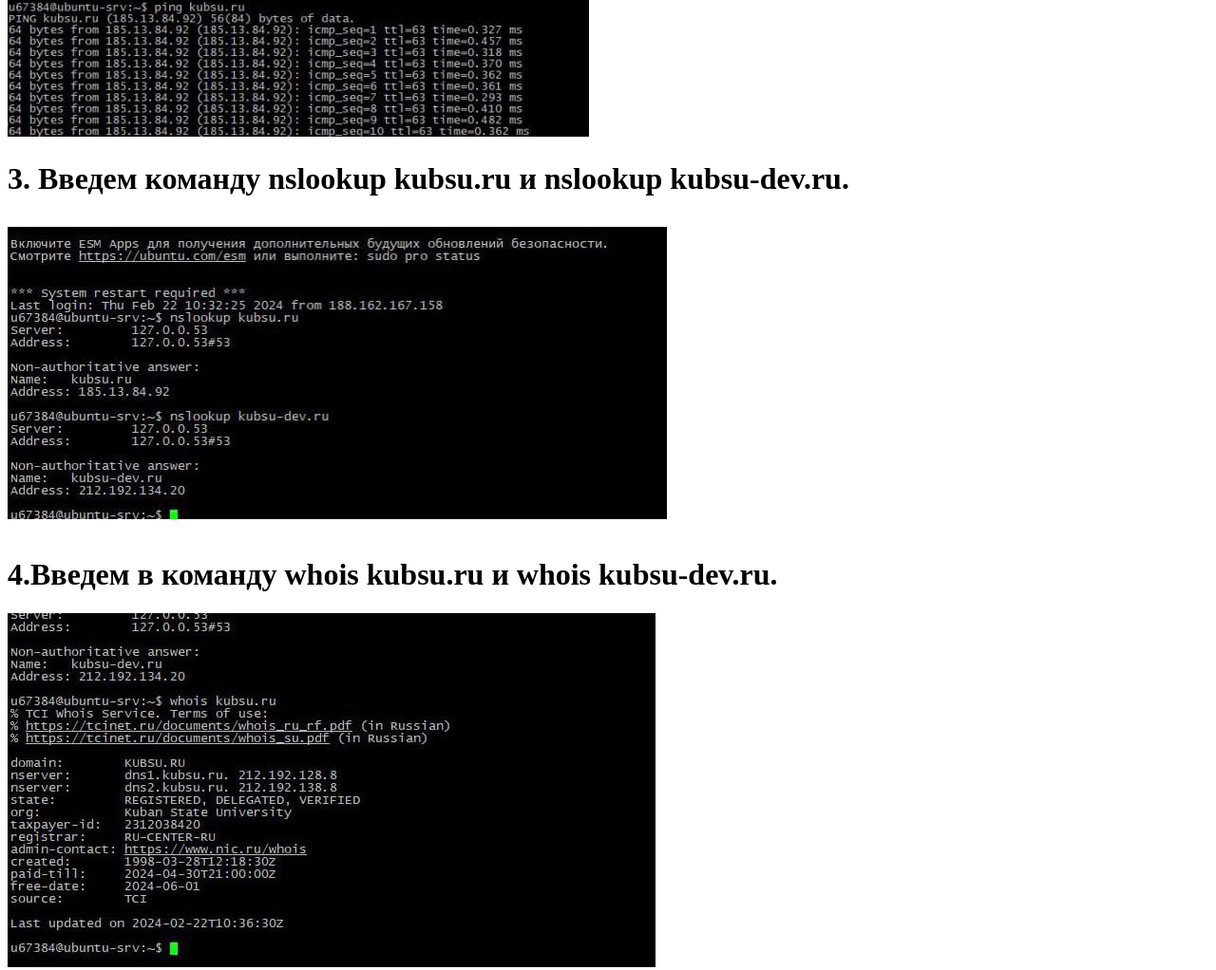
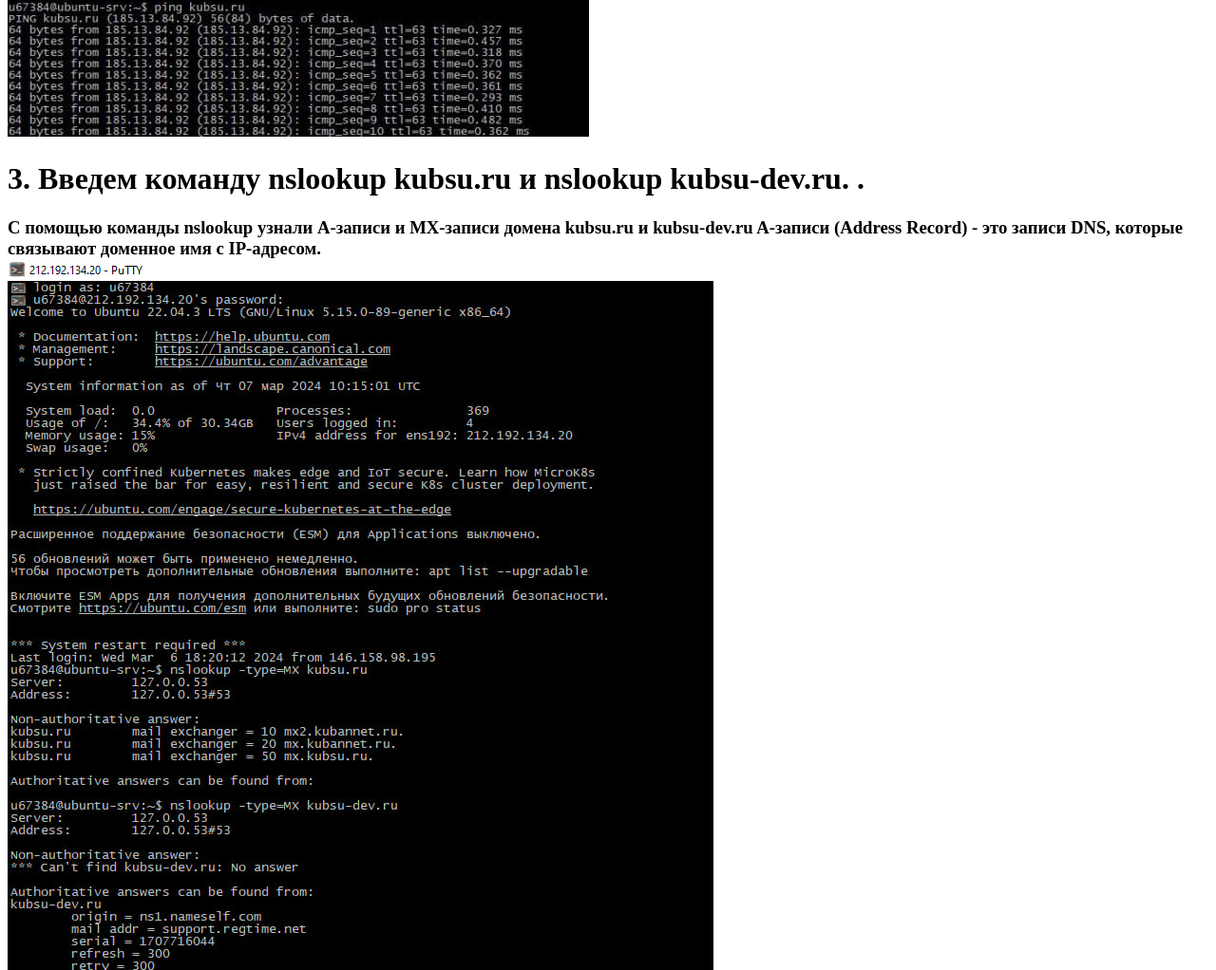
Before and after one commit to KaoTuananh/kao121, a plain HTML site: page index.html in a window 1280 px wide. Shown: the part 1850-2872 px from the top of the page at 95% size. Drawn offline with Linux system fonts and the light colour scheme.

Commit message:
Add files via upload

```diff
--- a/index.html
+++ b/index.html
@@ -20,7 +20,12 @@
     <p><h1>2. IP-адрес веб сервера</h1> <h3>С помощью команды ping на учебном сервере узнали IP-адрес веб-сервера kubsu.ru.<br>
     </p>
     <img src = "photo2.jpg" >
-    <p><h1>3. Введем команду nslookup kubsu.ru и nslookup kubsu-dev.ru.<br>
+    <p><h1>3. Введем команду nslookup kubsu.ru и nslookup kubsu-dev.ru. .<br>
+        <h3> С помощью команды nslookup узнали A-записи и MX-записи домена kubsu.ru и kubsu-dev.ru
+            A-записи (Address Record) - это записи DNS, которые связывают доменное имя с IP-адресом. <br>
+            <img src = "photo12.jpg" >
+        </p>
+        <img src = "photo13.jpg" >
     </p>
     <img src = "photo3.jpg" >
     <p><h1>4.Введем в команду whois kubsu.ru и whois kubsu-dev.ru.</h3>
```
Also changed, not shown: photo12.jpg (added), photo13.jpg (added).
